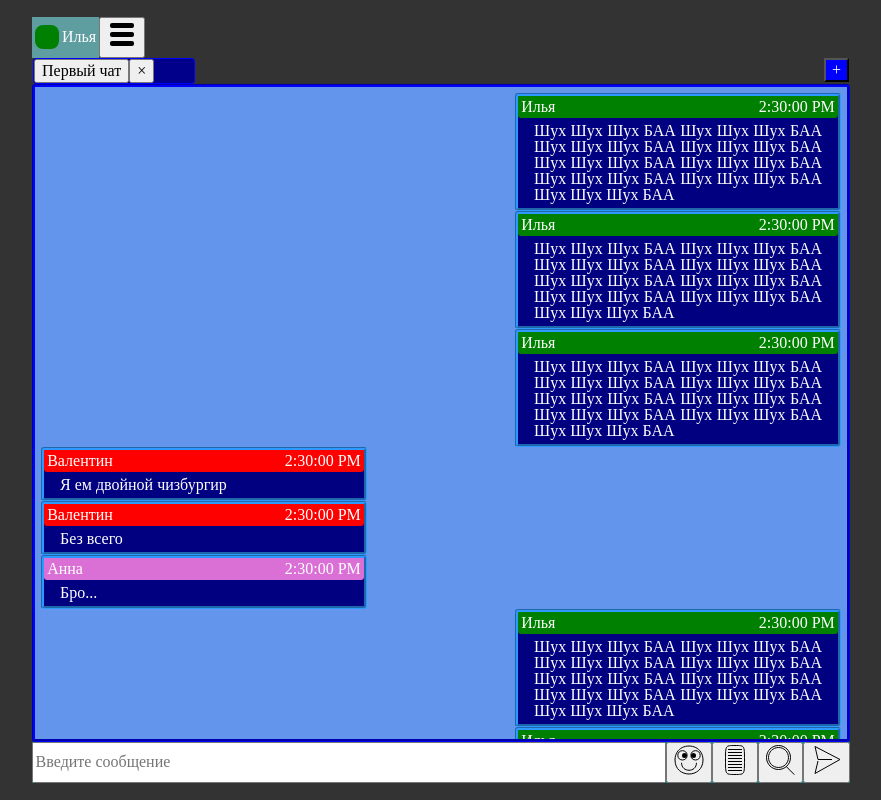
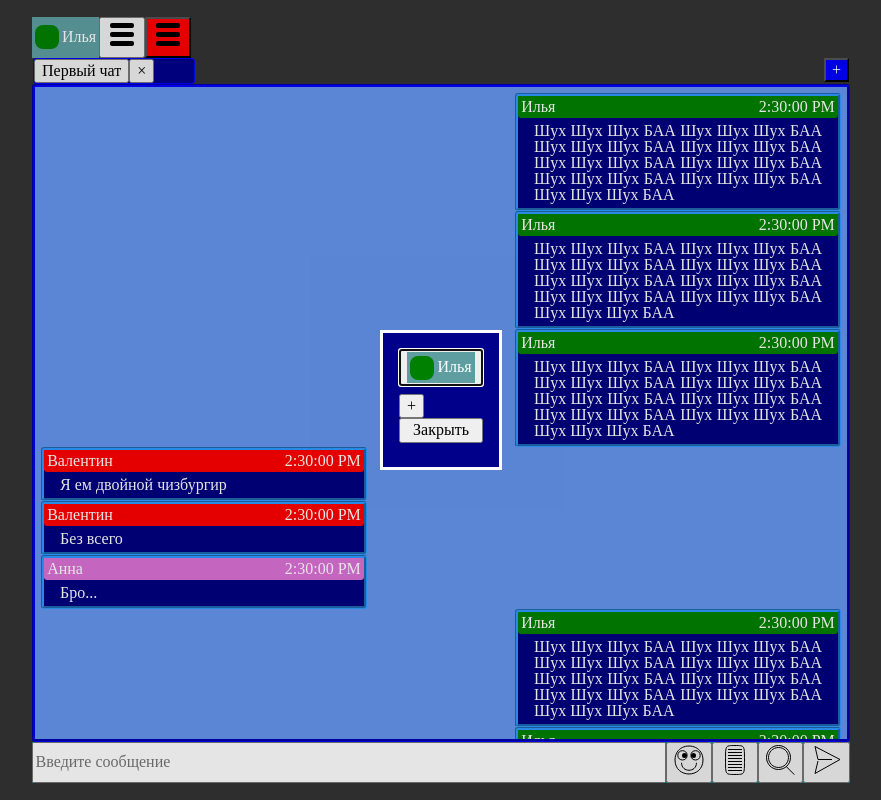
Before and after one commit to Friederik/UDV-Chat, a React (Vite) app: page / in a window 1280 px wide. Shown: the whole page, without its empty margins (199-1080 px from the left). Built offline with nearby package versions, Linux system fonts and the light colour scheme.

Commit message:
Добавление нового пользователя. Полное очищение данных о пользователях и комнатах. Отмена Esc

```diff
--- a/package.json
+++ b/package.json
@@ -12,6 +12,7 @@
   "dependencies": {
     "normalize.css": "^8.0.1",
     "react": "^19.0.0",
+    "react-colorful": "^5.6.1",
     "react-dom": "^19.0.0"
   },
   "devDependencies": {
--- a/src/components/Chat/Chat.tsx
+++ b/src/components/Chat/Chat.tsx
@@ -1,31 +1,33 @@
 import Room from "../Room/Room"
-import * as mock from "../../data/mock"
 import * as data from '../../data/storage'
 import classes from './Chat.module.scss'
 import RoomPicker from "../RoomPicker/RoomPicker"
 import UserPicker from "../UserPicker/UserPicker"
 import UserProfile from "../UserPicker/UserProfile"
-import { ChatMessage } from "../../interfaces/propTypes"
+import { ChatMessage, ChatRoom, ChatUser } from "../../interfaces/propTypes"
 import InputForm from "../Input/InputForm"
 import RoomAddWindow from "../RoomPicker/RoomAddWindow"
 import useChatRooms from "../../hooks/useChatRooms"
 import useChatUsers from "../../hooks/useChatUsers"
+import { useEffect, useState } from "react"
+import { ChatTypes } from "../../hooks/useChatLocalStorage"
 
 const Chat = () => {
     const [
         currentRoom, setCurrentRoom,
-        rooms, isRoomAddWindowOpen,
+        rooms, setRooms, isRoomAddWindowOpen,
         openRoomAddWindow, closeRoomAddWindow,
         changeRoom, addNewRoom, removeRoom
     ] = useChatRooms(data.initialRoom)
 
     const [
         currentUser, setCurrentUser,
-        users,
-        changeUser,
-        isUserPickerOpen,
-        openUserPicker, closeUserPicker
+        users, setUsers, isUserPickerOpen,
+        openUserPicker, closeUserPicker,
+        changeUser, addNewUser
     ] = useChatUsers(data.initialUser)
+
+    const [ isJustCleared, setIsJustCleared ] = useState(false)
 
     const addNewMessage = (newMessage: { text: string }) => {
         if (currentRoom) {
@@ -42,6 +44,53 @@ const Chat = () => {
         }
     }
 
+    const clearStorage = () => {
+        localStorage.clear()
+
+        setRooms(() => {
+            const storedRooms = localStorage.getItem(ChatTypes.Rooms)
+            console.log(storedRooms)
+            if (storedRooms) {
+                return new Map<string, ChatRoom>(JSON.parse(storedRooms))
+            }
+            return new Map<string, ChatRoom>([[data.initialRoom.id, data.initialRoom]])
+        })
+
+        setUsers(() => {
+            const storedUsers = localStorage.getItem(ChatTypes.Users)
+            console.log(storedUsers)
+            if (storedUsers) {
+                return new Map<string, ChatUser>(JSON.parse(storedUsers))
+            }
+            return new Map<string, ChatUser>([[data.initialUser.id, data.initialUser]])
+        })
+
+        const firstKeyRooms = rooms.keys().next().value
+        if (firstKeyRooms) changeRoom(firstKeyRooms)
+
+        const firstKeyUsers = users.keys().next().value
+        if (firstKeyUsers) changeUser(firstKeyUsers)
+
+        setIsJustCleared(true)
+    }
+
+    useEffect(() => {
+        setIsJustCleared(false)
+    }, [isJustCleared])
+
+    useEffect(() => {
+        const handleKeyDown = (e: KeyboardEvent) => {
+            if (e.key === 'Escape') {
+                e.preventDefault()
+            }
+        }
+
+        window.addEventListener('keydown', handleKeyDown)
+        return () => {
+            window.removeEventListener('keydown', handleKeyDown)
+        }
+      }, [])
+
     return(
         <div className={classes.chat}>
             <div className={classes.userProfile}>
@@ -49,13 +98,34 @@ const Chat = () => {
                 <button onClick={openUserPicker}>
                     <img src="assets/picker.svg" alt="picker"/>
                 </button>
+                <button style={{backgroundColor: 'red'}} onClick={clearStorage}>
+                    <img src="assets/picker.svg" alt="picker"/>
+                </button>
             </div>
-            <RoomPicker rooms={rooms} changeRoom={changeRoom} removeRoom={removeRoom} openRoomAddWindow={openRoomAddWindow}/>
-            <Room room={currentRoom} selectedUser={currentUser}/>
+            <RoomPicker
+                rooms={rooms}
+                changeRoom={changeRoom}
+                removeRoom={removeRoom}
+                openRoomAddWindow={openRoomAddWindow}
+            />
+            <Room
+                room={currentRoom}
+                selectedUser={currentUser}
+            />
             <InputForm addNewMessage={addNewMessage}/>
 
-            <RoomAddWindow addNewRoom={addNewRoom} isOpen={isRoomAddWindowOpen} onClose={closeRoomAddWindow} />
-            <UserPicker users={users} changeUser={changeUser} isOpen={isUserPickerOpen} onClose={closeUserPicker}/>
+            <RoomAddWindow
+                addNewRoom={addNewRoom}
+                isOpen={isRoomAddWindowOpen}
+                onClose={closeRoomAddWindow}
+            />
+            <UserPicker
+                users={users}
+                changeUser={changeUser}
+                addNewUser={addNewUser}
+                isOpen={isUserPickerOpen}
+                onClose={closeUserPicker}
+            />
         </div>
     )
 }
--- /dev/null
+++ b/src/components/UserPicker/UserAddWindow.tsx
@@ -0,0 +1,67 @@
+import useCreateChatUser from "../../hooks/useCreateChatUser"
+import { HexColorPicker } from "react-colorful"
+
+interface UserAddWindowProps {
+    addNewUser: (userName: string, password: string, color: string) => void
+    onClick: () => void
+    createWindowRef: React.RefObject<HTMLDivElement | null>,
+    openCreateWindow: () => void,
+    closeCreateWindow: () => void
+}
+
+const UserAddWindow = (props: UserAddWindowProps) => {
+    const [
+        userName, userPassword, userColor,
+        handleNameChange, handlePasswordChange, handleColorChange,
+        userNameRef, userPasswordRef,
+        validationNewUser,
+    ] = useCreateChatUser()
+
+    return(
+        <div>
+            <button onClick={props.openCreateWindow}>+</button>
+            <main ref={props.createWindowRef}>
+                <input
+                    ref={userNameRef}
+                    id="nameInput"
+                    type="text"
+                    placeholder="Имя"
+                    value={userName}
+                    onChange={handleNameChange}
+                />
+                <input
+                    ref={userPasswordRef}
+                    id="passwordInput"
+                    type="text"
+                    placeholder="Пароль"
+                    value={userPassword}
+                    onChange={handlePasswordChange}
+                />
+                <div style={{ backgroundColor:userColor, display: 'inline-block', padding: '0.4rem', border: '0.2rem white solid' }}>
+                    0⏟0
+                </div>
+                <HexColorPicker
+                    color={userColor}
+                    onChange={handleColorChange}
+                    style={{
+                        border: '2px solid #ddd',
+                        borderRadius: '12px',
+                        padding: '15px',
+                        boxShadow: '0 0 10px rgba(0,0,0,0.2)',
+                    }}
+                />
+                <button onClick={() => {
+                    if (validationNewUser()) {
+                        props.addNewUser(userName, userPassword, userColor)
+                        props.onClick()
+                        props.closeCreateWindow()
+                    }
+                }}>
+                    Добавить
+                </button>
+            </main>
+        </div>
+    )
+}
+
+export default UserAddWindow
--- a/src/components/UserPicker/UserPicker.tsx
+++ b/src/components/UserPicker/UserPicker.tsx
@@ -1,18 +1,37 @@
-import { useEffect, useRef } from "react"
+import { useEffect, useRef, useState } from "react"
 import classes from './UserPicker.module.scss'
 import { ChatUser } from "../../interfaces/propTypes"
 import UserProfile from "./UserProfile"
+import UserAddWindow from "./UserAddWindow"
 
 
 interface UserPickerProps {
     users: Map<string, ChatUser>
     changeUser: (userId: string) => void
+    addNewUser: (userName: string, password: string, color: string) => void
     isOpen: boolean
     onClose: () => void
 }
+const UserPicker = (props: UserPickerProps) => {
+    const [ isCreateWindowOpen, setIsCreateWindowOpen ] = useState(false)
+    const dialogRef = useRef<HTMLDialogElement | null>(null)
+    const createWindowRef = useRef<HTMLDivElement>(null)
 
-const UserPicker = (props: UserPickerProps) => {
-    const dialogRef = useRef<HTMLDialogElement | null>(null)
+    const openCreateWindow = () => setIsCreateWindowOpen(true)
+    const closeCreateWindow = () => setIsCreateWindowOpen(false)
+
+    useEffect(() => {
+        if (isCreateWindowOpen) {
+            if (createWindowRef.current) {
+                createWindowRef.current.style.display = 'block'
+            }
+        } else {
+            if (createWindowRef.current) {
+                createWindowRef.current.style.display = 'none'
+            }
+        }
+    }, [isCreateWindowOpen])
+
 
     useEffect(() => {
         if (dialogRef.current) {
@@ -31,12 +50,25 @@ const UserPicker = (props: UserPickerProps) => {
                     <button key={userId} onClick={() => {
                         props.changeUser(userId)
                         props.onClose()
+                        closeCreateWindow()
                         }}>
                         <UserProfile user={user}/>
                     </button>
                 )}
             </nav>
-            <button onClick={props.onClose}>Закрыть</button>
+            <nav style={{display:"flex", flexDirection: "column", margin: '0.5rem auto'}}>
+                <UserAddWindow
+                    addNewUser={props.addNewUser}
+                    onClick={props.onClose}
+                    createWindowRef={createWindowRef}
+                    openCreateWindow={openCreateWindow}
+                    closeCreateWindow={closeCreateWindow}
+                />
+                <button onClick={() => {
+                    props.onClose()
+                    closeCreateWindow()
+                }}>Закрыть</button>
+            </nav>
         </dialog>
     )
 }
--- a/src/hooks/useChatRooms.ts
+++ b/src/hooks/useChatRooms.ts
@@ -13,6 +13,7 @@ const useChatRooms = (
     ChatRoom,
     React.Dispatch<React.SetStateAction<ChatRoom>>,
     Map<string, ChatRoom>,
+    React.Dispatch<React.SetStateAction<Map<string, ChatRoom>>>,
     boolean,
     () => void,
     () => void,
@@ -33,7 +34,7 @@ const useChatRooms = (
         if(newRoom) {
             setCurrentRoom(newRoom)
         }
-        console.log(rooms.get(roomId))
+        console.log(`Вы вошли в комнату ${newRoom?.id} ${newRoom?.name}`)
     }
 
     /**
@@ -53,6 +54,7 @@ const useChatRooms = (
             return newRooms
         })
         setCurrentRoom(newRoom)
+        console.log(`Вы вошли в комнату ${newRoom?.id} ${newRoom?.name}`)
     }
 
     /**
@@ -84,7 +86,7 @@ const useChatRooms = (
 
     return [
         currentRoom, setCurrentRoom,
-        rooms, isRoomAddWindowOpen,
+        rooms, setRooms, isRoomAddWindowOpen,
         openRoomAddWindow, closeRoomAddWindow,
         changeRoom, addNewRoom, removeRoom
     ]
--- a/src/hooks/useChatUsers.ts
+++ b/src/hooks/useChatUsers.ts
@@ -2,21 +2,31 @@ import { useState } from "react";
 import { ChatUser } from "../interfaces/propTypes";
 import useChatLocalStorage, { ChatTypes } from "./useChatLocalStorage";
 
+/**
+ * Хук управления пользователем
+ * @param initialUser Пользователь по умолчанию
+ * @returns [ МНОГО ]
+ */
 const useChatUsers = (
     initialUser: ChatUser
 ): [
     ChatUser,
     React.Dispatch<React.SetStateAction<ChatUser>>,
     Map<string, ChatUser>,
-    (userId: string) => void,
+    React.Dispatch<React.SetStateAction<Map<string, ChatUser>>>,
     boolean,
     () => void,
-    () => void
+    () => void,
+    (userId: string) => void,
+    (userName: string, password: string, color: string) => void
 ] => {
     const [ users, setUsers, currentUser, setCurrentUser ] = useChatLocalStorage(ChatTypes.Users, initialUser)
-    const [ isUserPickerOpen, setIsUserPickerOpen ] = useState(false)
+    const [ isUserPickerOpen, setIsUserPickerOpen ] = useState(true)
 
-
+    /**
+     * Смена пользователя
+     * @param userId ID выбранного пользователя
+     */
     const changeUser = (userId: string) => {
         const newUser = users.get(userId)
         if (newUser) {
@@ -25,15 +35,44 @@ const useChatUsers = (
         console.log(users.get(userId))
     }
 
+    /**
+     * Добавляет нового пользователя
+     * @param userName Имя пользователя
+     * @param password Пароль пользователя
+     * @param color Цвет пользователя
+     */
+    const addNewUser = (userName: string, password: string, color: string) => {
+        if(!userName || !password || !color) return
+        const newUser: ChatUser = {
+            id: `u-${Date.now()}-${Math.floor(Math.random() * 10000)}`,
+            name: userName,
+            password: password,
+            color: color
+        }
+        setUsers(prev => {
+            const newUsers = new Map(prev)
+            const userFound = Array.from(newUsers.values()).map(user => user.name).includes(userName)
+
+            console.log(!userFound)
+            if (!userFound) {
+                newUsers.set(newUser.id, newUser)
+                localStorage.setItem('users', JSON.stringify(Array.from(newUsers.entries())))
+                console.log(`Добавлен пользователь ${newUser.id} ${newUser.name}!`)
+                setCurrentUser(newUser)
+                return newUsers
+            } else console.log("Такой пользователь уже есть")
+            return prev
+        })
+    }
+
     const openUserPicker = () => setIsUserPickerOpen(true)
     const closeUserPicker = () => setIsUserPickerOpen(false)
 
     return [
         currentUser, setCurrentUser,
-        users,
-        changeUser,
-        isUserPickerOpen,
-        openUserPicker, closeUserPicker
+        users, setUsers, isUserPickerOpen,
+        openUserPicker, closeUserPicker,
+        changeUser, addNewUser
     ]
 }
 
--- /dev/null
+++ b/src/hooks/useCreateChatUser.ts
@@ -0,0 +1,67 @@
+import { useRef, useState } from "react"
+
+const useCreateChatUser = (): [
+    string,
+    string,
+    string,
+    (event: React.ChangeEvent<HTMLInputElement>) => void,
+    (event: React.ChangeEvent<HTMLInputElement>) => void,
+    (newColor: string) => void,
+    React.RefObject<HTMLInputElement | null>,
+    React.RefObject<HTMLInputElement | null>,
+    () => boolean
+] => {
+    const [ userName, setUserName ] = useState('')
+    const [ userPassword, setUserPassword ] = useState('')
+    const [ userColor, setUserColor ] = useState('#0011ff')
+
+    const userNameRef = useRef<HTMLInputElement | null>(null)
+    const userPasswordRef = useRef<HTMLInputElement | null>(null)
+
+    const handleNameChange = (event: React.ChangeEvent<HTMLInputElement>) => {
+        setUserName(event.target.value)
+    }
+
+    const handlePasswordChange = (event: React.ChangeEvent<HTMLInputElement>) => {
+        setUserPassword(event.target.value)
+    }
+
+    const handleColorChange = (newColor: string) => {
+        setUserColor(newColor)
+    }
+
+    /**
+     * Проверка на корректность данных пользователя
+     * @returns `true`, если корректны, иначе `false`
+     */
+    const validationNewUser = () => {
+        let flag = true
+        const nameInput = userNameRef.current
+        const passwordInput = userPasswordRef.current
+        if (nameInput?.value === '') {
+            nameInput.style.borderColor = 'red'
+            flag = false
+        }
+        if (passwordInput?.value === '') {
+            passwordInput.style.borderColor = 'red'
+            flag = false
+        }
+        if (!flag) {
+            console.log('Некорректные данные')
+            return flag
+        } else {
+            if (nameInput) nameInput.style.borderColor = 'white'
+            if (passwordInput) passwordInput.style.borderColor = 'white'
+        }
+        return flag
+    }
+
+    return [
+        userName, userPassword, userColor,
+        handleNameChange, handlePasswordChange, handleColorChange,
+        userNameRef, userPasswordRef,
+        validationNewUser
+    ]
+}
+
+export default useCreateChatUser
```
Also changed, not shown: 1 other file (tests, documents, lock files or other folders).
